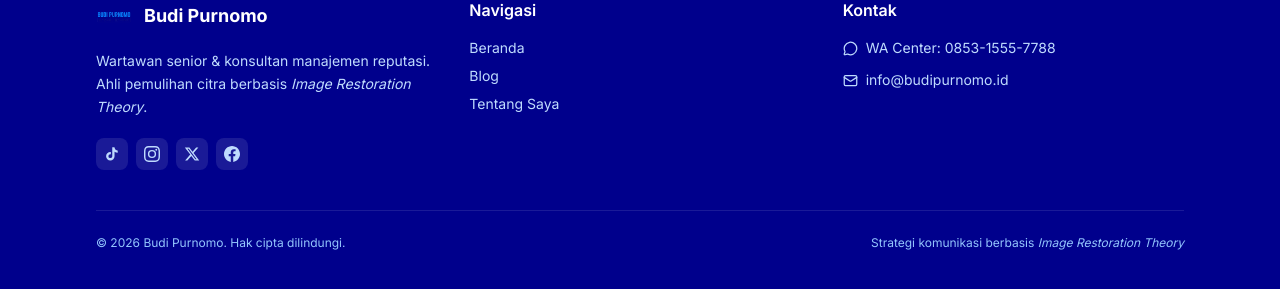
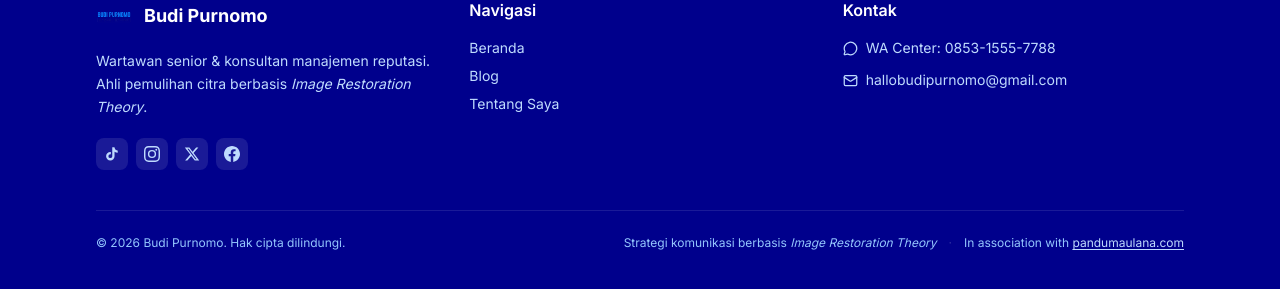
Before and after one commit to pandumaulana/budi-purnomo-profile, a React (Vite) app: page /blog in a window 1280 px wide. Shown: the part 914-1203 px from the top of the page. Built offline with nearby package versions, Linux system fonts and the light colour scheme; no server answers.

Commit message:
fix: ganti email ke hallobudipurnomo@gmail.com, backlink portal berita, in association with pandumaulana.com

```diff
--- a/src/components/Footer.tsx
+++ b/src/components/Footer.tsx
@@ -87,11 +87,11 @@ export function Footer() {
               </li>
               <li>
                 <a
-                  href="mailto:info@budipurnomo.id"
+                  href="mailto:hallobudipurnomo@gmail.com"
                   className="flex items-center gap-2 hover:text-white transition-colors"
                 >
                   <Mail size={15} />
-                  info@budipurnomo.id
+                  hallobudipurnomo@gmail.com
                 </a>
               </li>
             </ul>
@@ -100,7 +100,21 @@ export function Footer() {
 
         <div className="border-t border-white/10 pt-6 flex flex-col sm:flex-row items-center justify-between gap-3 text-xs text-blue-300">
           <p>© {new Date().getFullYear()} Budi Purnomo. Hak cipta dilindungi.</p>
-          <p>Strategi komunikasi berbasis <em>Image Restoration Theory</em></p>
+          <div className="flex flex-col sm:flex-row items-center gap-3">
+            <p>Strategi komunikasi berbasis <em>Image Restoration Theory</em></p>
+            <span className="hidden sm:block text-white/20">·</span>
+            <p>
+              In association with{" "}
+              <a
+                href="https://pandumaulana.com"
+                target="_blank"
+                rel="noopener noreferrer"
+                className="text-blue-200 hover:text-white underline underline-offset-2 transition-colors"
+              >
+                pandumaulana.com
+              </a>
+            </p>
+          </div>
         </div>
       </div>
     </footer>
--- a/src/pages/Home.tsx
+++ b/src/pages/Home.tsx
@@ -272,7 +272,12 @@ export function Home() {
                 <a href="https://persrilis.com" target="_blank" rel="noopener noreferrer" className="text-brand-mid hover:underline font-medium">Persrilis.com</a>
                 {" "}dan{" "}
                 <a href="https://prorilis.com" target="_blank" rel="noopener noreferrer" className="text-brand-mid hover:underline font-medium">Prorilis.com</a>
-                {" "}— termasuk Hallo.id, Bisnisnews.com, 24jamnews.com, dan Indonesiaraya.co.id — untuk distribusi pers rilis di dalam dan luar negeri.
+                {" "}— termasuk{" "}
+                <a href="https://hallo.id" target="_blank" rel="noopener noreferrer" className="text-brand-mid hover:underline font-medium">Hallo.id</a>,{" "}
+                <a href="https://bisnisnews.com" target="_blank" rel="noopener noreferrer" className="text-brand-mid hover:underline font-medium">Bisnisnews.com</a>,{" "}
+                <a href="https://24jamnews.com" target="_blank" rel="noopener noreferrer" className="text-brand-mid hover:underline font-medium">24jamnews.com</a>, dan{" "}
+                <a href="https://indonesiaraya.co.id" target="_blank" rel="noopener noreferrer" className="text-brand-mid hover:underline font-medium">Indonesiaraya.co.id</a>{" "}
+                — untuk distribusi pers rilis di dalam dan luar negeri.
               </p>
               <div className="flex flex-wrap gap-3">
                 <a
@@ -428,7 +433,7 @@ export function Home() {
               WhatsApp: 0853-1555-7788
             </a>
             <a
-              href="mailto:info@budipurnomo.id"
+              href="mailto:hallobudipurnomo@gmail.com"
               className="flex items-center gap-2 px-8 py-3.5 bg-white/10 text-white rounded-xl font-bold hover:bg-white/20 transition-colors border border-white/20 text-lg"
             >
               <Mail size={20} />
```
